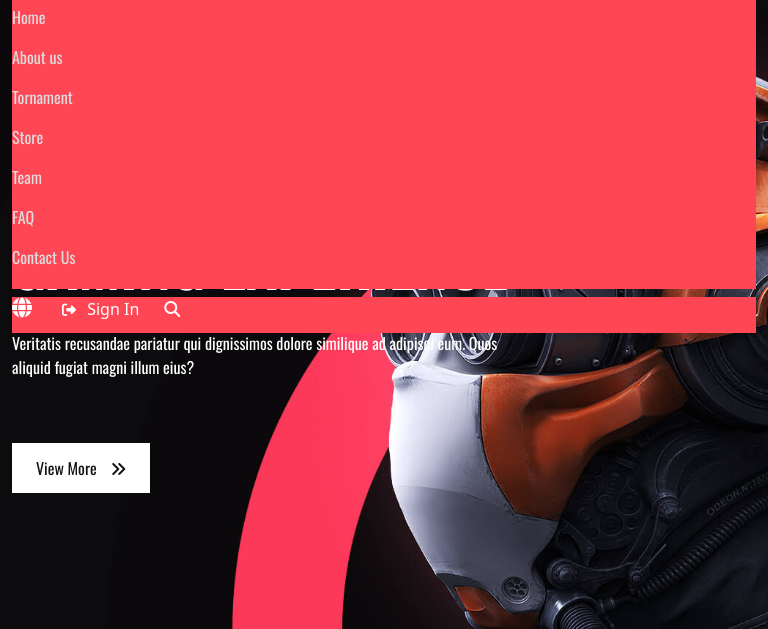
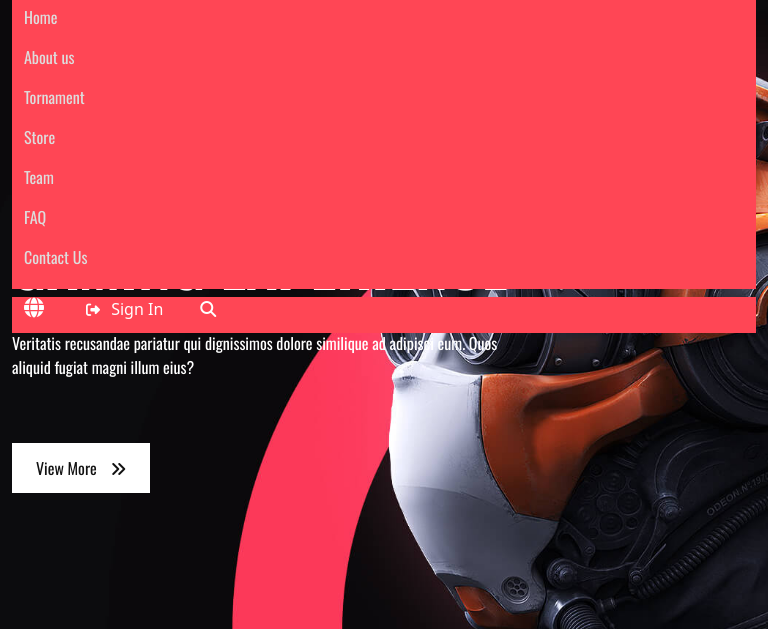
Before and after one commit to shuvoislam9900/5-hancok, a plain HTML site: page index.html in a window 768 px wide. Both pictures are taken after a click on the button "Toggle navigation". Shown: the part 63-692 px from the top of the page. Drawn offline with nearby package versions, Linux system fonts and the light colour scheme; a web font is replaced by a local one.

Commit message:
Update responsive.css

```diff
--- a/css/responsive.css
+++ b/css/responsive.css
@@ -10,8 +10,10 @@ nav{
 }
 nav ul{
     background: #FF4655;
+    padding-bottom: 12px;
+}
+nav ul li{
     padding-left: 12px;
-    padding-bottom: 12px;
 }
 nav li:hover{
     border-bottom: 1px solid #ffffff;
@@ -265,6 +267,9 @@ display: none;
         padding-left: 12px;
         padding-bottom: 12px;
     }
+    nav ul li{
+    padding-left: 12px;
+    }
     nav li:hover{
         border-bottom: 1px solid #ffffff;
     }
@@ -388,6 +393,9 @@ display: none;
         padding-left: 12px;
         padding-bottom: 12px;
     }
+    nav ul li{
+    padding-left: 12px;
+    }
     nav li:hover{
         border-bottom: 1px solid #ffffff;
     }
```
